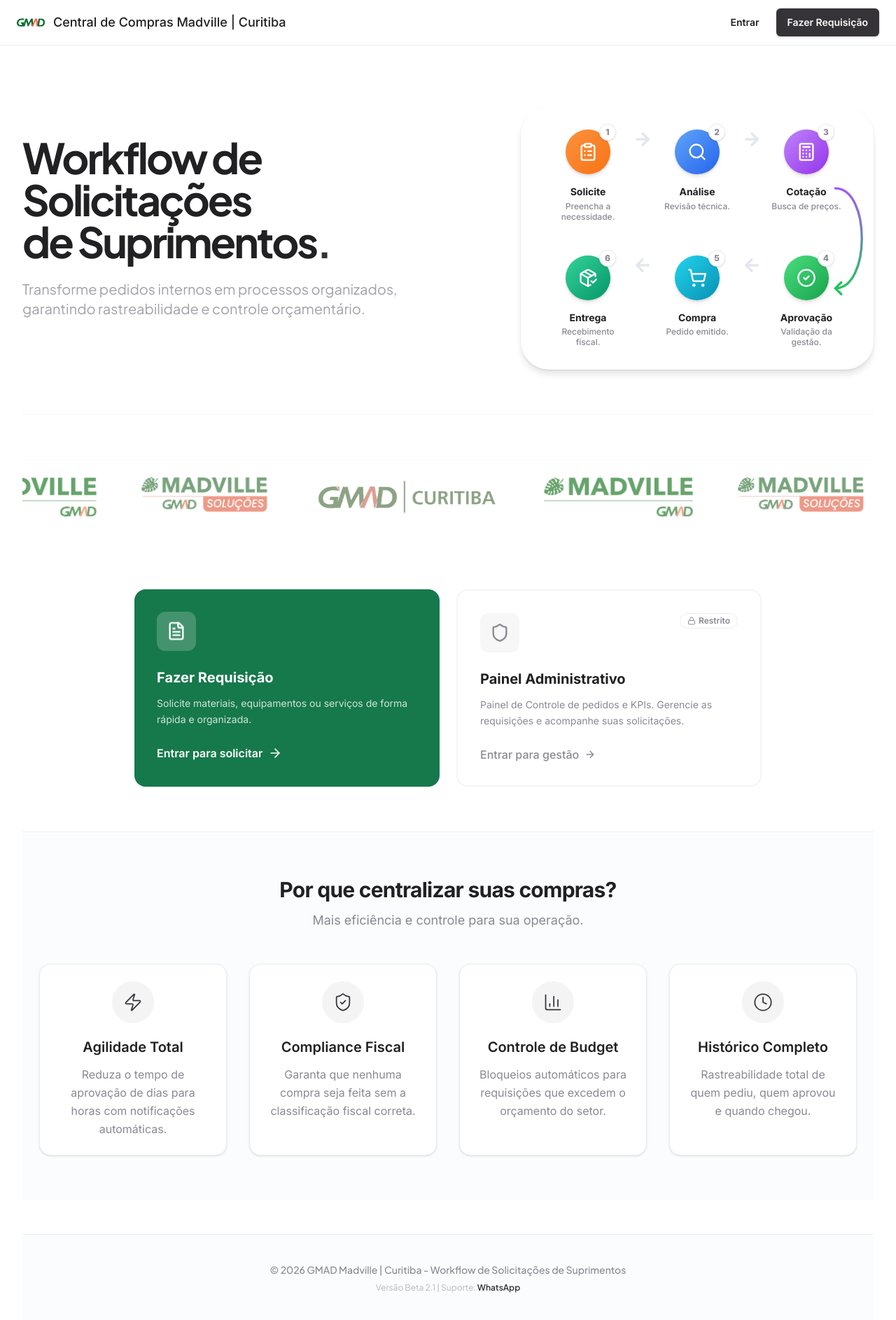
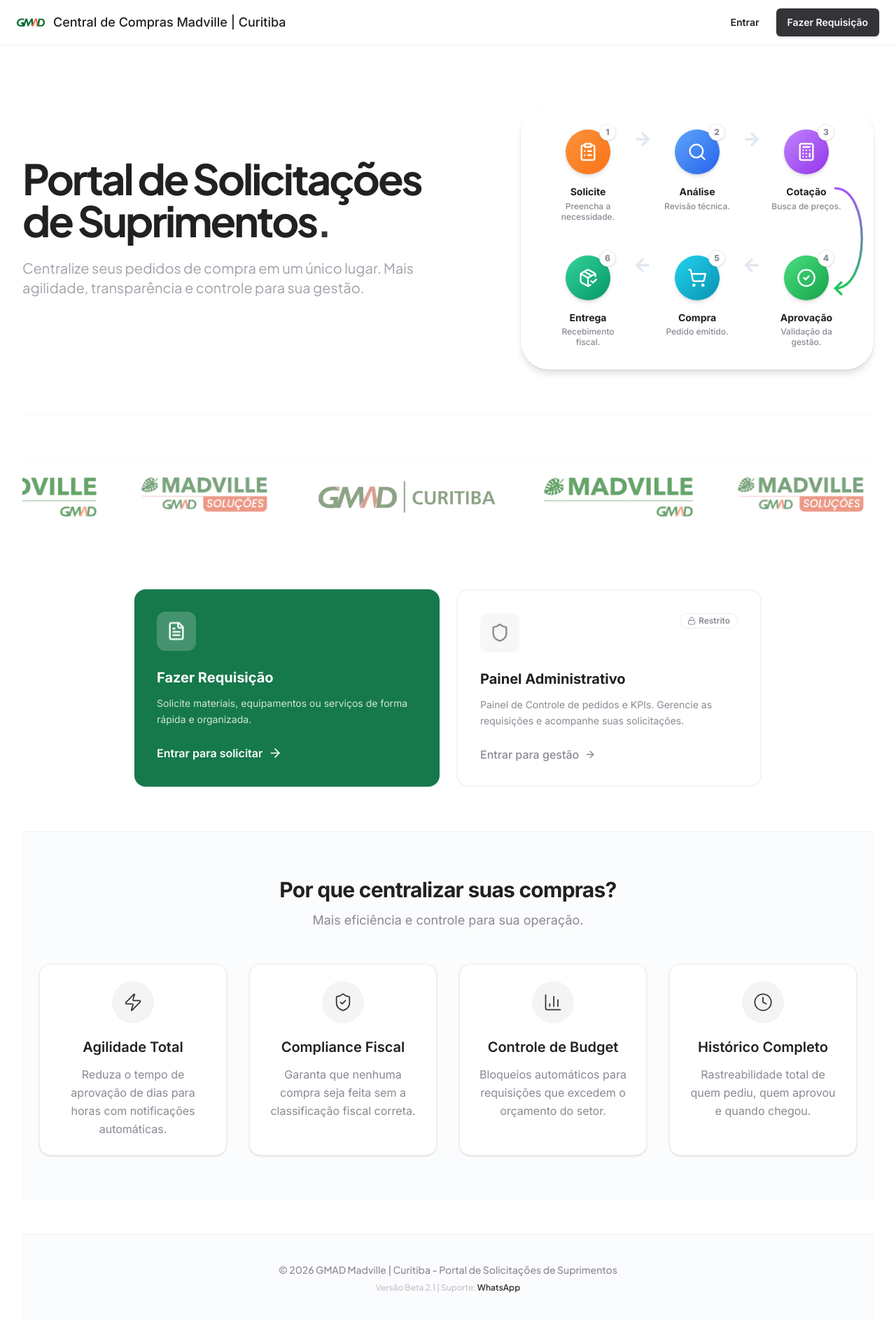
Before and after one commit to borba-anderson/comprasmadville, a React (Vite) app: page / in a window 1280 px wide. Shown: the top 1886 px of the page at 70% size. Built offline with nearby package versions, Linux system fonts and the light colour scheme; the HTML template or start-up script is replaced by a standard one.

Commit message:
Code edited in Lovable Code Editor
Edited UI in Lovable

```diff
--- a/src/pages/Index.tsx
+++ b/src/pages/Index.tsx
@@ -14,8 +14,6 @@ const Index = () => {
 
   return (
     <div className="min-h-screen bg-background">
-      {/* --- INJEÇÃO DA FONTE: PLUS JAKARTA SANS --- */}
-      {/* Isso garante que a fonte carregue sem você precisar mexer no HTML/CSS global */}
       <style>
         {`
           @import url('https://fonts.googleapis.com/css2?family=Plus+Jakarta+Sans:wght@400;500;600;700;800&display=swap');
@@ -32,22 +30,22 @@ const Index = () => {
         {/* HERO SECTION */}
         <section className="pt-8 pb-12 md:pt-14 md:pb-20">
           <div className="flex flex-col md:flex-row items-center justify-between gap-10 lg:gap-20">
-            {/* Lado Esquerdo - Título e Texto */}
+            {/* Lado Esquerdo */}
             <div className="text-center md:text-left flex-1 animate-fade-in">
-              {/* APLICAÇÃO DA FONTE: Adicionei a classe 'font-jakarta' criada acima */}
+              {/* TÍTULO ATUALIZADO: 'Portal' soa mais moderno e corporativo */}
               <h1 className="font-jakarta text-4xl sm:text-5xl md:text-6xl font-bold tracking-tighter text-foreground mb-6 leading-[1.1]">
-                Workflow de Solicitações
+                Portal de Solicitações
                 <br className="hidden md:block" />
                 de Suprimentos<span className="text-primary">.</span>
               </h1>
 
               <p className="text-muted-foreground/80 max-w-xl text-lg md:text-xl font-normal mx-auto md:mx-0 mb-8 leading-relaxed font-jakarta">
-                Transforme pedidos internos em processos organizados, garantindo rastreabilidade e controle
-                orçamentário.
+                Centralize seus pedidos de compra em um único lugar. Mais agilidade, transparência e controle para sua
+                gestão.
               </p>
             </div>
 
-            {/* Lado Direito - Hero Visual */}
+            {/* Lado Direito */}
             <div className="flex-shrink-0 animate-fade-in flex items-center justify-center w-full md:w-auto transform md:scale-95 lg:scale-100 transition-transform">
               <HeroFlowDiagram />
             </div>
@@ -69,13 +67,12 @@ const Index = () => {
           <ActionCards />
         </div>
 
-        {/* Se quiser aplicar a fonte nos títulos do Grid de Benefícios também, teria que passar a classe pra lá,
-            mas o padrão já deve ficar bom. */}
         <WorkflowTimeline />
 
         <footer className="py-10 text-center border-t bg-slate-50/50 mt-12">
+          {/* Rodapé atualizado para 'Portal' */}
           <p className="text-muted-foreground text-sm font-medium font-jakarta">
-            © 2026 GMAD Madville | Curitiba - Workflow de Solicitações de Suprimentos
+            © 2026 GMAD Madville | Curitiba - Portal de Solicitações de Suprimentos
           </p>
           <p className="text-muted-foreground/60 text-xs mt-2 font-jakarta">
             Versão Beta 2.1 | Suporte:{" "}
```
